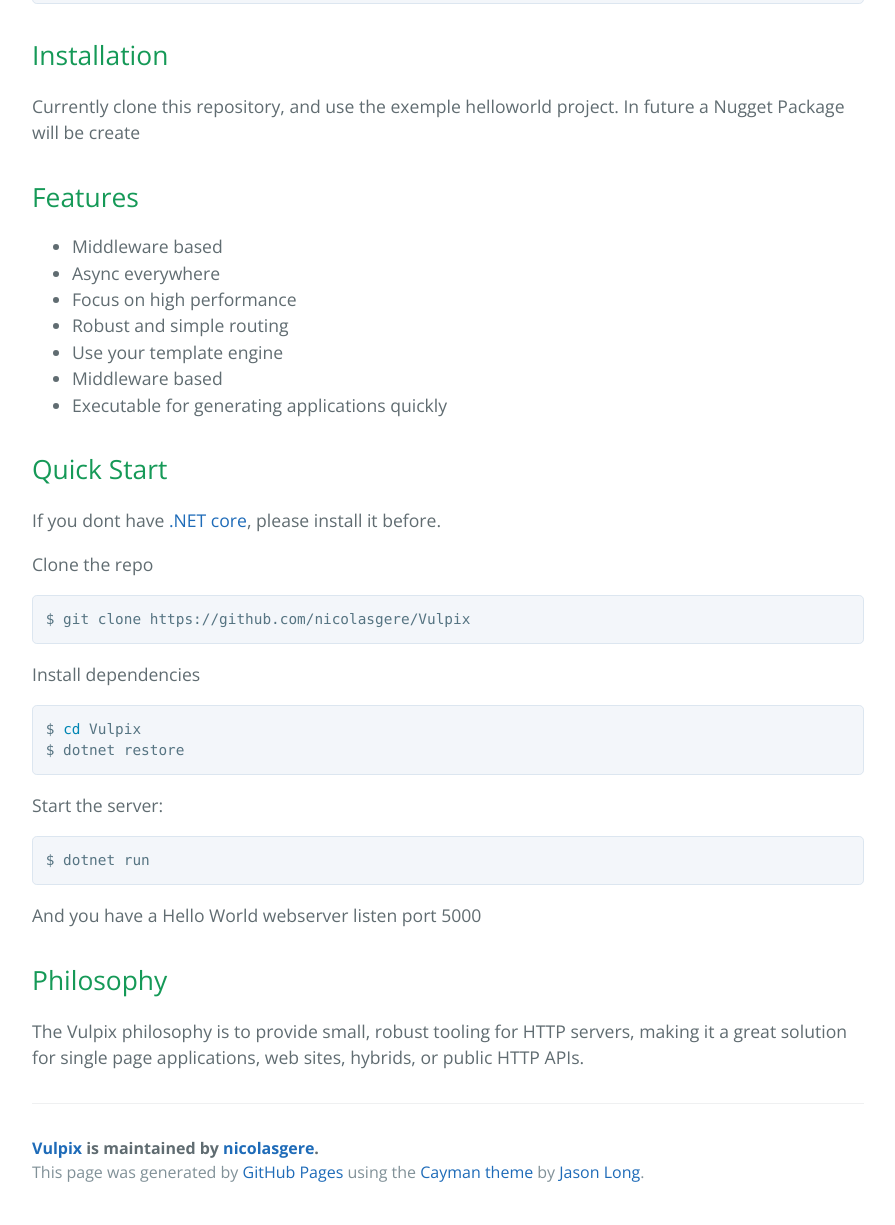
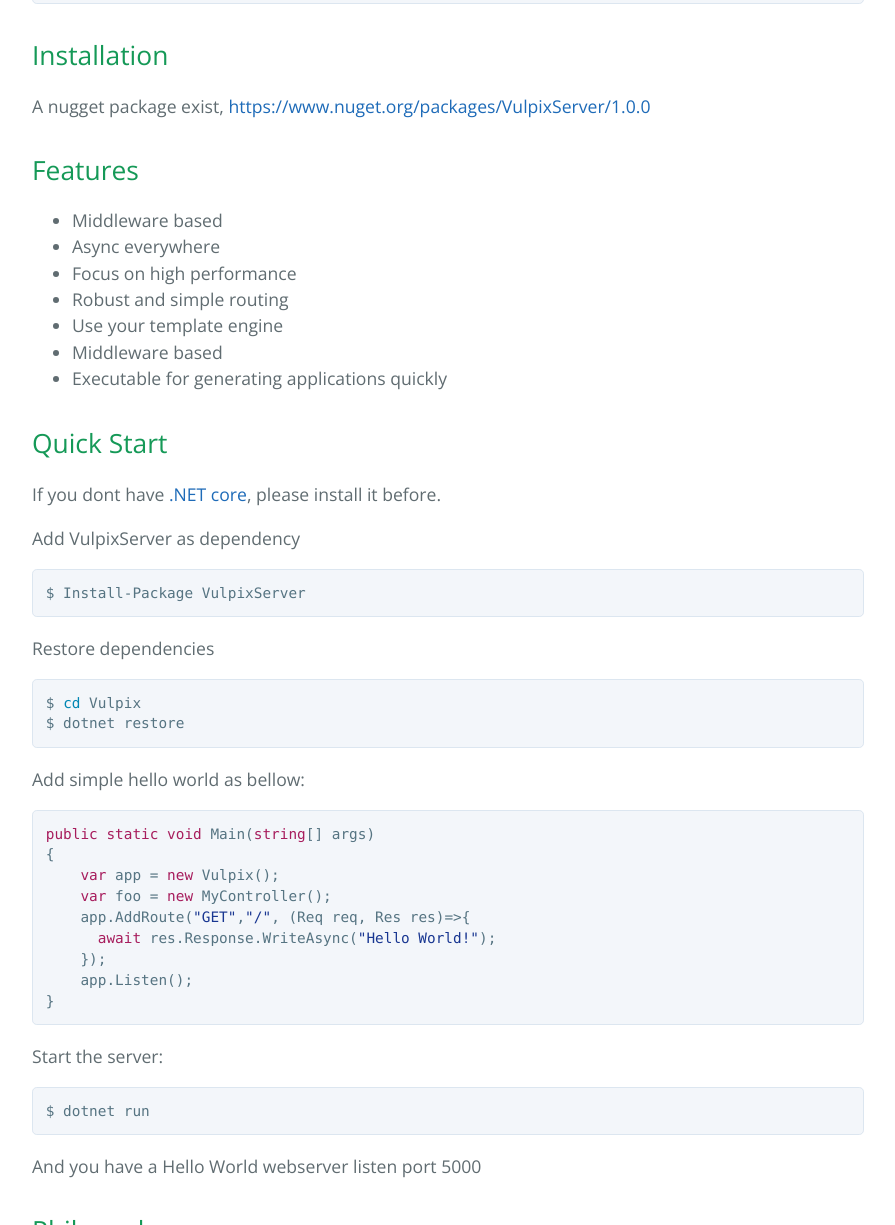
Before and after one commit to nicolasgere/Vulpix, a plain HTML site: page index.html in a window 1280 px wide. Shown: the part 999-2224 px from the top of the page, without its empty margins (192-1087 px from the left). Drawn offline with nearby package versions, Linux system fonts and the light colour scheme.

Commit message:
Create gh-pages branch via GitHub

```diff
--- a/index.html
+++ b/index.html
@@ -31,7 +31,7 @@
     <span class="pl-k">var</span> foo = <span class="pl-k">new</span> MyController();
     app.AddRoute(<span class="pl-s"><span class="pl-pds">"</span>GET<span class="pl-pds">"</span></span>,<span class="pl-s"><span class="pl-pds">"</span>/<span class="pl-pds">"</span></span>, foo.Index);
     app.Use(<span class="pl-k">new</span> BodyParser().Exec);
-    app.listen();
+    app.Listen();
 }
 <span class="pl-k">public</span> <span class="pl-k">class</span> <span class="pl-en">MyController</span>
 {
@@ -52,8 +52,7 @@
 <h2>
 <a id="installation" class="anchor" href="#installation" aria-hidden="true"><span aria-hidden="true" class="octicon octicon-link"></span></a>Installation</h2>
 
-<p>Currently clone this repository, and use the exemple helloworld project.
-In future a Nugget Package will be create</p>
+<p>A nugget package exist, <a href="https://www.nuget.org/packages/VulpixServer/1.0.0">https://www.nuget.org/packages/VulpixServer/1.0.0</a></p>
 
 <h2>
 <a id="features" class="anchor" href="#features" aria-hidden="true"><span aria-hidden="true" class="octicon octicon-link"></span></a>Features</h2>
@@ -73,14 +72,27 @@ In future a Nugget Package will be create</p>
 
 <p>If you dont have <a href="https://www.microsoft.com/net/core#windows">.NET core</a>, please install it before.</p>
 
-<p>Clone the repo</p>
+<p>Add VulpixServer as dependency</p>
 
-<div class="highlight highlight-source-shell"><pre>$ git clone https://github.com/nicolasgere/Vulpix</pre></div>
+<div class="highlight highlight-source-shell"><pre>$ Install-Package VulpixServer</pre></div>
 
-<p>Install dependencies</p>
+<p>Restore dependencies</p>
 
 <div class="highlight highlight-source-shell"><pre>$ <span class="pl-c1">cd</span> Vulpix
 $ dotnet restore</pre></div>
+
+<p>Add simple hello world as bellow:</p>
+
+<div class="highlight highlight-source-cs"><pre>
+<span class="pl-k">public</span> <span class="pl-k">static</span> <span class="pl-k">void</span> Main(<span class="pl-k">string</span>[] args)
+{
+    <span class="pl-k">var</span> app = <span class="pl-k">new</span> Vulpix();
+    <span class="pl-k">var</span> foo = <span class="pl-k">new</span> MyController();
+    app.AddRoute(<span class="pl-s"><span class="pl-pds">"</span>GET<span class="pl-pds">"</span></span>,<span class="pl-s"><span class="pl-pds">"</span>/<span class="pl-pds">"</span></span>, (Req req, Res res)=&gt;{
+      <span class="pl-k">await</span> res.Response.WriteAsync(<span class="pl-s"><span class="pl-pds">"</span>Hello World!<span class="pl-pds">"</span></span>);
+    });
+    app.Listen();
+}</pre></div>
 
 <p>Start the server:</p>
 
```
Also changed, not shown: params.json (+1 -1 lines).
